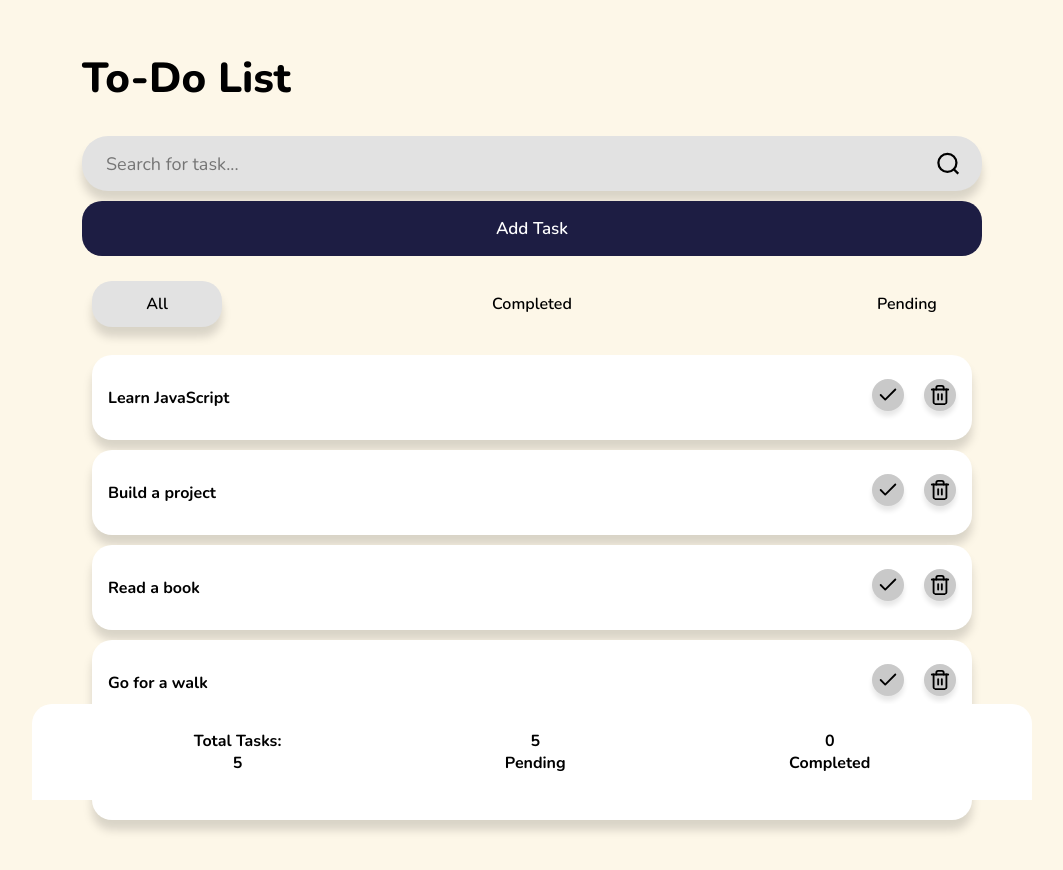
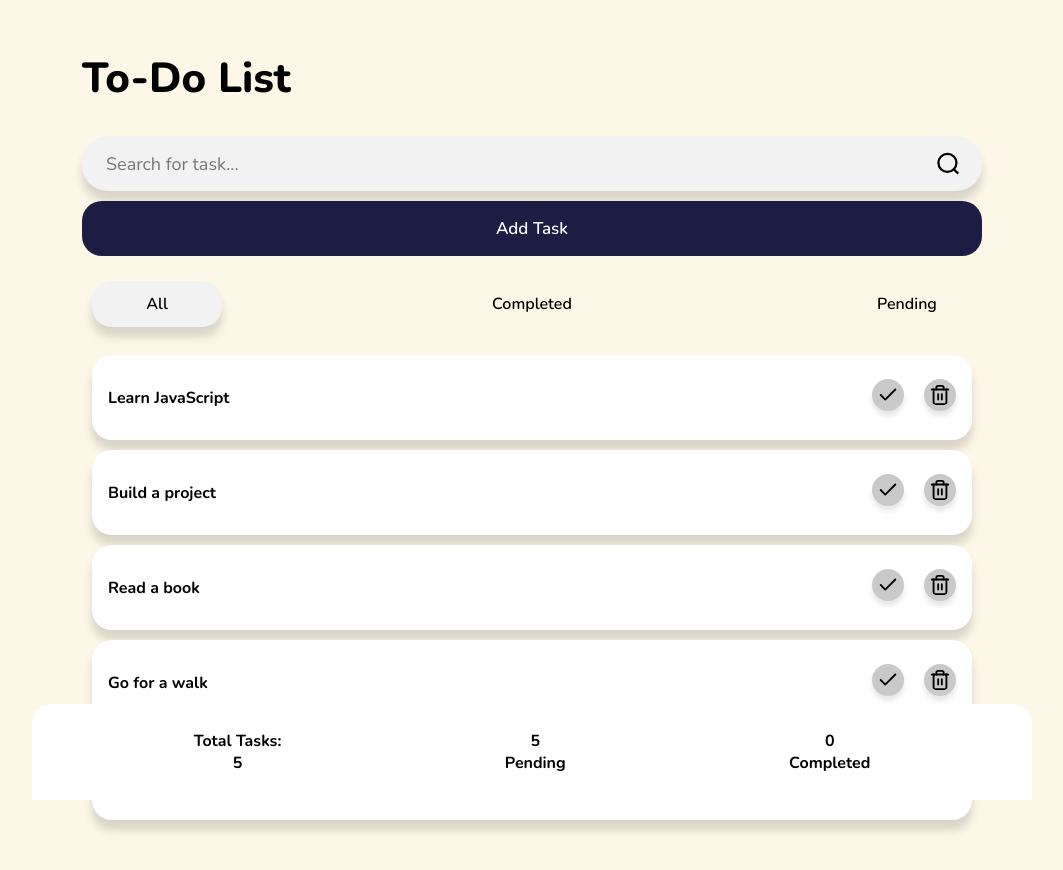
Before and after one commit to JoshuaPrashanth/To-Do, a React (Vite) app: page / in a window 1280 px wide. Shown: the top 870 px of the page, without its empty margins (108-1171 px from the left). Built offline with nearby package versions, Linux system fonts and the light colour scheme; a web font is replaced by a local one.

Commit message:
search bar color issue fixed

```diff
--- a/src/index.css
+++ b/src/index.css
@@ -20,7 +20,7 @@ h1 {
   font-weight: 800;
 }
 .search-container {
-  background-color: rgb(226, 226, 226);
+  background-color: rgb(242, 242, 242);
   display: flex;
   align-items: center;
   justify-content: center;
@@ -75,7 +75,7 @@ h1 {
   cursor: pointer;
 }
 .filter-buttons.active {
-  background-color: rgb(226, 226, 226);
+  background-color: rgb(242, 242, 242);
   box-shadow: 0 10px 10px rgba(0, 0, 0, 0.147);
 }
 .task-container {
```
